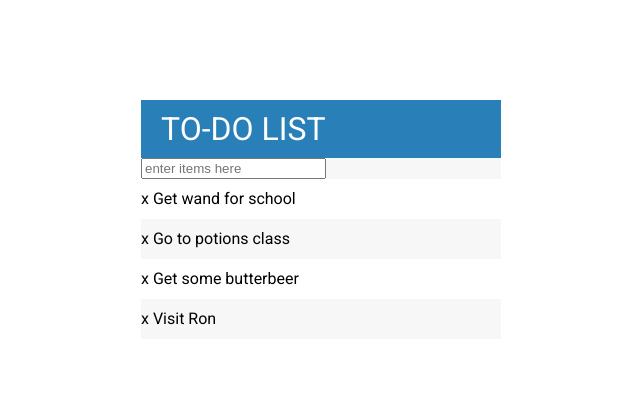
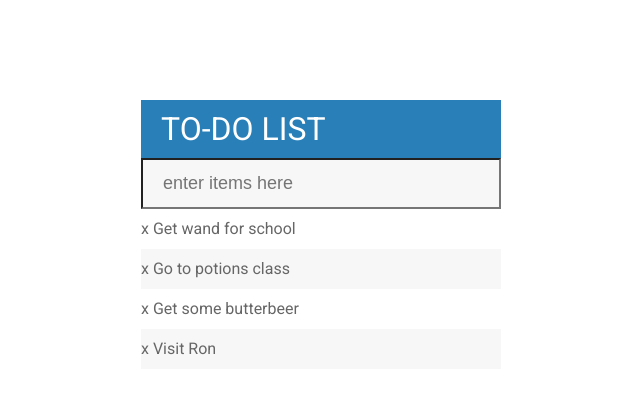
Before and after one commit to bklynate/2016-To-do-App, a PHP site: page / in a window 1280 px wide. Shown: the top 394 px of the page, without its empty margins (319-959 px from the left). Run offline with PHP 8.4, Linux system fonts and the light colour scheme.

Commit message:
add css styling to the html elements

```diff
--- a/assets/css/styles.css
+++ b/assets/css/styles.css
@@ -8,6 +8,17 @@
 .completed {
   color: gray;
   text-decoration: line-through;
+}
+
+input[type='text']{
+  width: 100%;
+  margin: 0;
+  padding: 13px 13px 13px 20px;
+  background: #f7f7f7;
+  font-size: 18px;
+  box-sizing: border-box;
+  -webkit-box-sizing: border-box;
+  -moz-box-sizing: border-box;
 }
 
 body {
@@ -33,6 +44,7 @@ li {
   background: white;
   height: 40px;
   line-height: 40px;
+  color: #666;
 }
 
 li:nth-child(2n){
```
